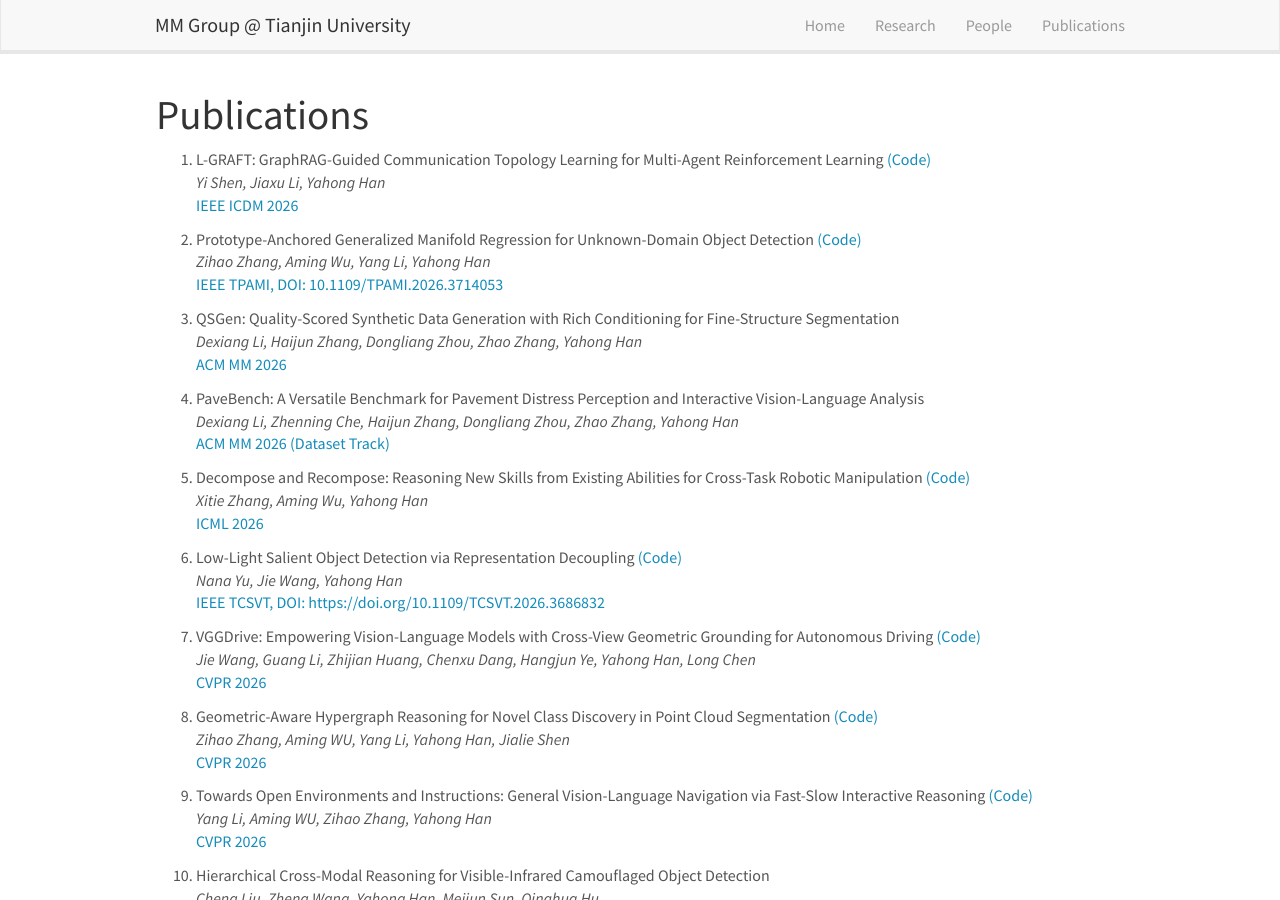
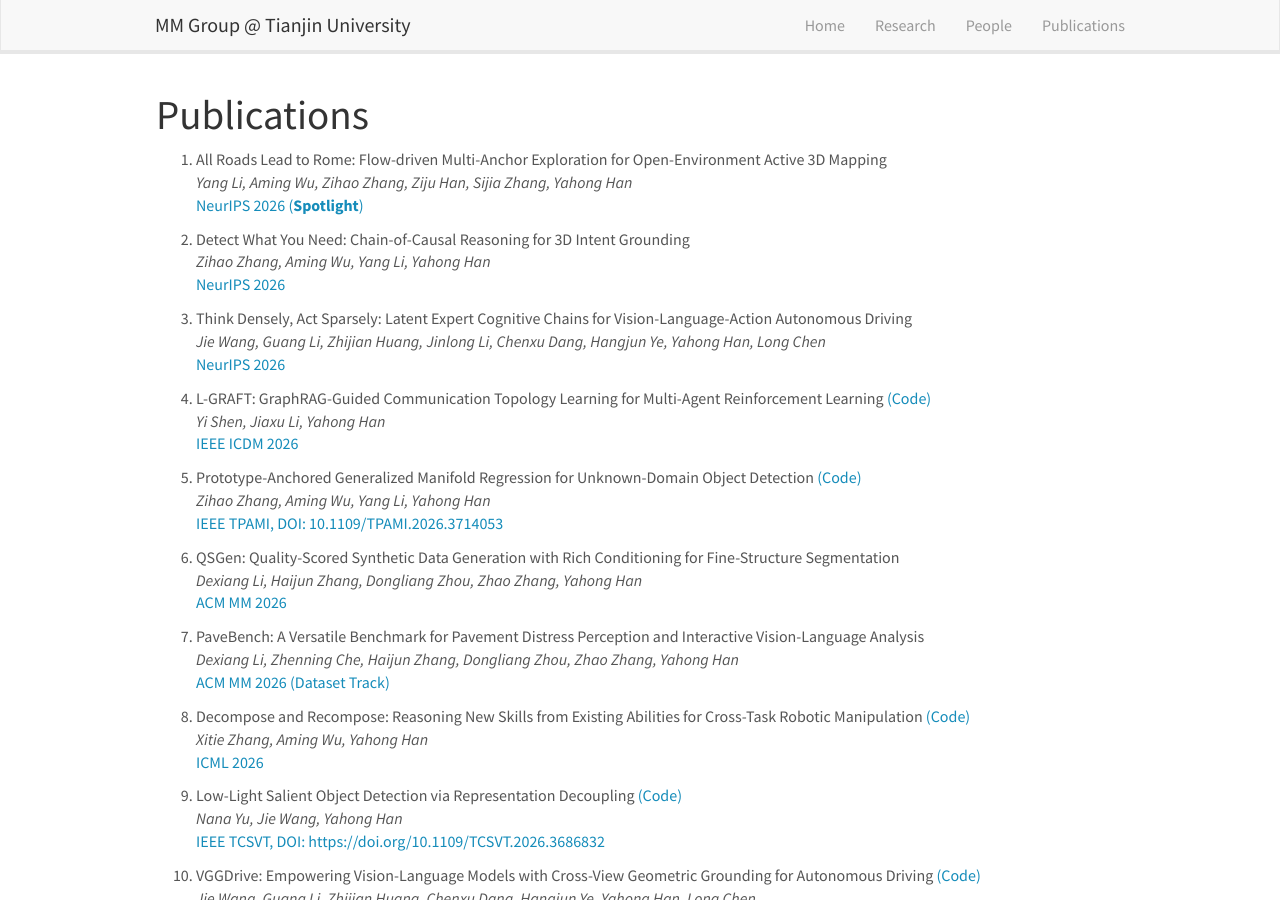
Before and after one commit to tjumm/tjumm.github.io, a Jekyll site: the page built from _pages/publications.md, in a window 1280 px wide and 900 px high. Built offline with Jekyll 4.4.1, drawn with Linux system fonts in a browser that asks for light colours; comment, search, counter and statistics services are not loaded.

Commit message:
Update publist.yml

```diff
--- a/_data/publist.yml
+++ b/_data/publist.yml
@@ -1,3 +1,30 @@
+- title: "1. All Roads Lead to Rome: Flow-driven Multi-Anchor Exploration for Open-Environment Active 3D Mapping"
+  image: dummy.png
+  description:
+  authors: Yang Li, Aming Wu, Zihao Zhang, Ziju Han, Sijia Zhang, Yahong Han
+  link:
+    url:
+    display: "NeurIPS 2026 (<b>Spotlight</b>)"
+  highlight: 0
+
+- title: "1. Detect What You Need: Chain-of-Causal Reasoning for 3D Intent Grounding"
+  image: dummy.png
+  description:
+  authors: Zihao Zhang, Aming Wu, Yang Li, Yahong Han
+  link:
+    url:
+    display: "NeurIPS 2026"
+  highlight: 0
+
+- title: "1. Think Densely, Act Sparsely: Latent Expert Cognitive Chains for Vision-Language-Action Autonomous Driving"
+  image: dummy.png
+  description:
+  authors: Jie Wang, Guang Li, Zhijian Huang, Jinlong Li, Chenxu Dang, Hangjun Ye, Yahong Han, Long Chen
+  link:
+    url:
+    display: "NeurIPS 2026"
+  highlight: 0
+
 - title: "1. L-GRAFT: GraphRAG-Guided Communication Topology Learning for Multi-Agent Reinforcement Learning <a href='https://github.com/sqdjm/L-GRAFT'>(Code)</a>"
   image: dummy.png
   description:
```
